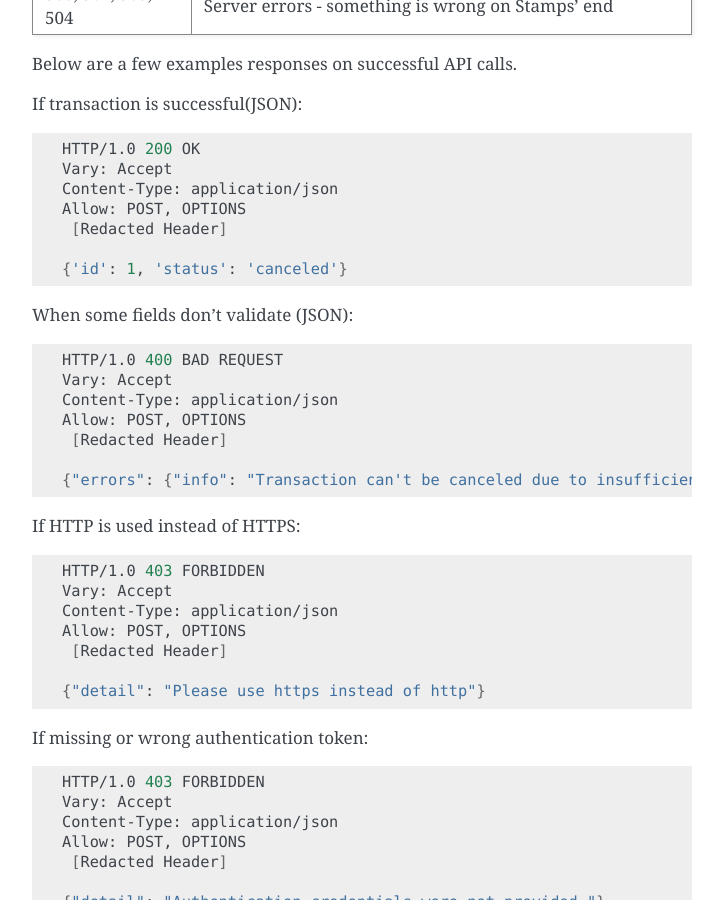
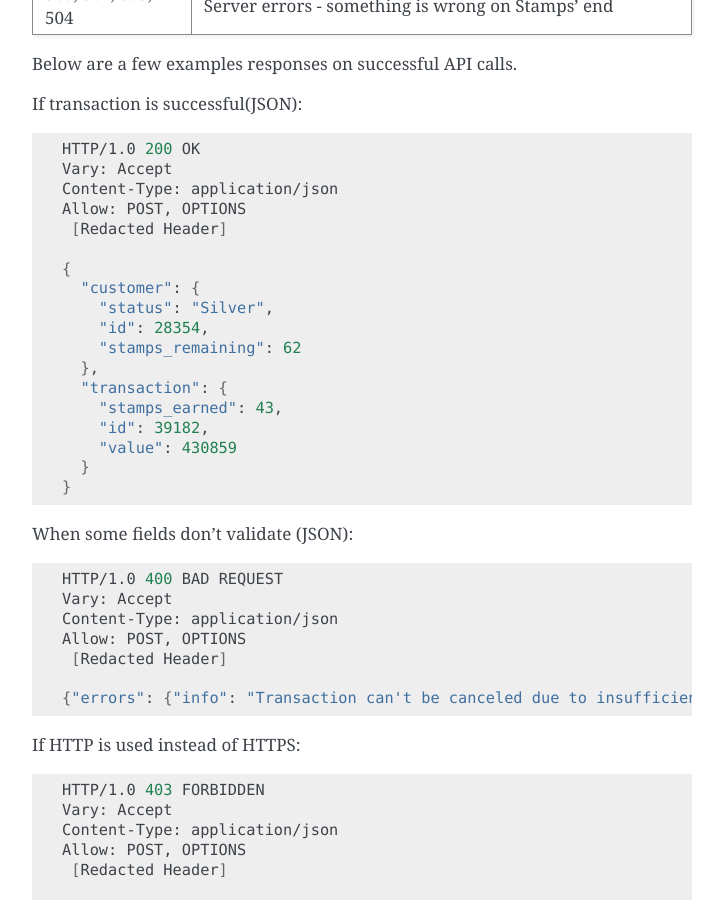
Before and after one commit to ui/stamps-api-docs, a Sphinx documentation site: the page built from source/transaction_api.rst, in a window 1280 px wide and 900 px high, scrolled down 6369 px. Shown: the whole window, without its empty margins (388-1112 px from the left). Built offline with Sphinx 7.4.7, drawn with Linux system fonts in a browser that asks for light colours.

Commit message:
change transaction cancel response

```diff
--- a/source/transaction_api.rst
+++ b/source/transaction_api.rst
@@ -335,7 +335,18 @@ If transaction is successful(JSON):
     Allow: POST, OPTIONS
      [Redacted Header]
 
-    {'id': 1, 'status': 'canceled'}
+    {
+      "customer": {
+        "status": "Silver",
+        "id": 28354,
+        "stamps_remaining": 62
+      },
+      "transaction": {
+        "stamps_earned": 43,
+        "id": 39182,
+        "value": 430859
+      }
+    }
 
 
 When some fields don't validate (JSON):
```
